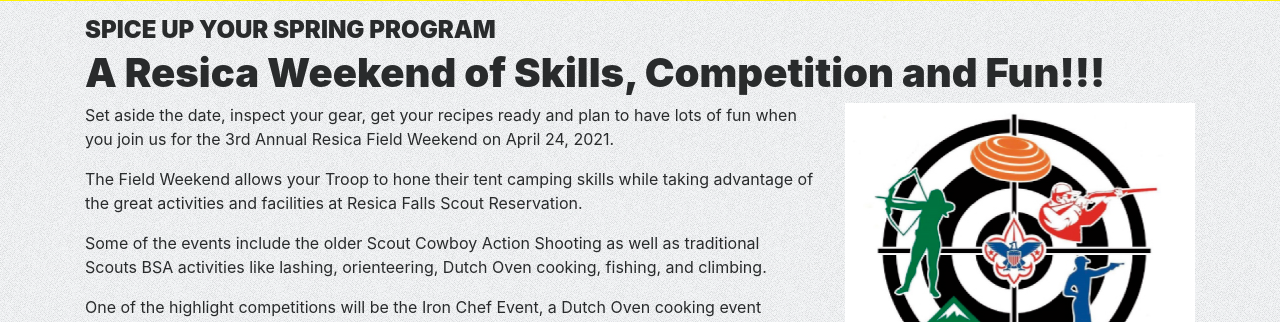
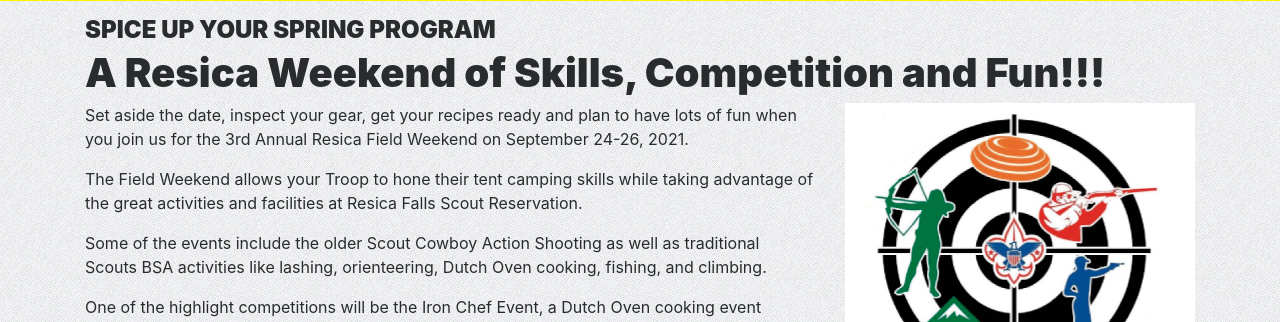
Before and after one commit to col-bsa/ResicaFalls.org, a PHP site: page /field-weekend in a window 1280 px wide. Shown: the part 244-566 px from the top of the page. Run offline with PHP 8.4, Linux system fonts and the light colour scheme; some libraries are stand-ins or nearby versions.

Commit message:
Fixed dates for field weekend

```diff
--- a/field-weekend.php
+++ b/field-weekend.php
@@ -21,7 +21,7 @@
             </div>
             <div class="row">
                 <div class="col-md-8">
-                    <p>Set aside the date, inspect your gear, get your recipes ready and plan to have lots of fun when you join us for the 3rd Annual Resica Field Weekend on April 24, 2021.</p>
+                    <p>Set aside the date, inspect your gear, get your recipes ready and plan to have lots of fun when you join us for the 3rd Annual Resica Field Weekend on September 24-26, 2021.</p>
                     <p>The Field Weekend allows your Troop to hone their tent camping skills while taking advantage of the great activities and facilities at Resica Falls Scout Reservation.</p>
                     <p>Some of the events include the older Scout Cowboy Action Shooting as well as traditional Scouts BSA activities like lashing, orienteering, Dutch Oven cooking, fishing, and climbing.</p>
                     <p>One of the highlight competitions will be the Iron Chef Event, a Dutch Oven cooking event centered around a “secret ingredient”. We will provide the "secret ingredient" to each team. The event will run the last 3.5 hours of the day and conclude when the competing troops/crews/patrols provides 2 dishes to the Council Executives for judging.</p>
```
